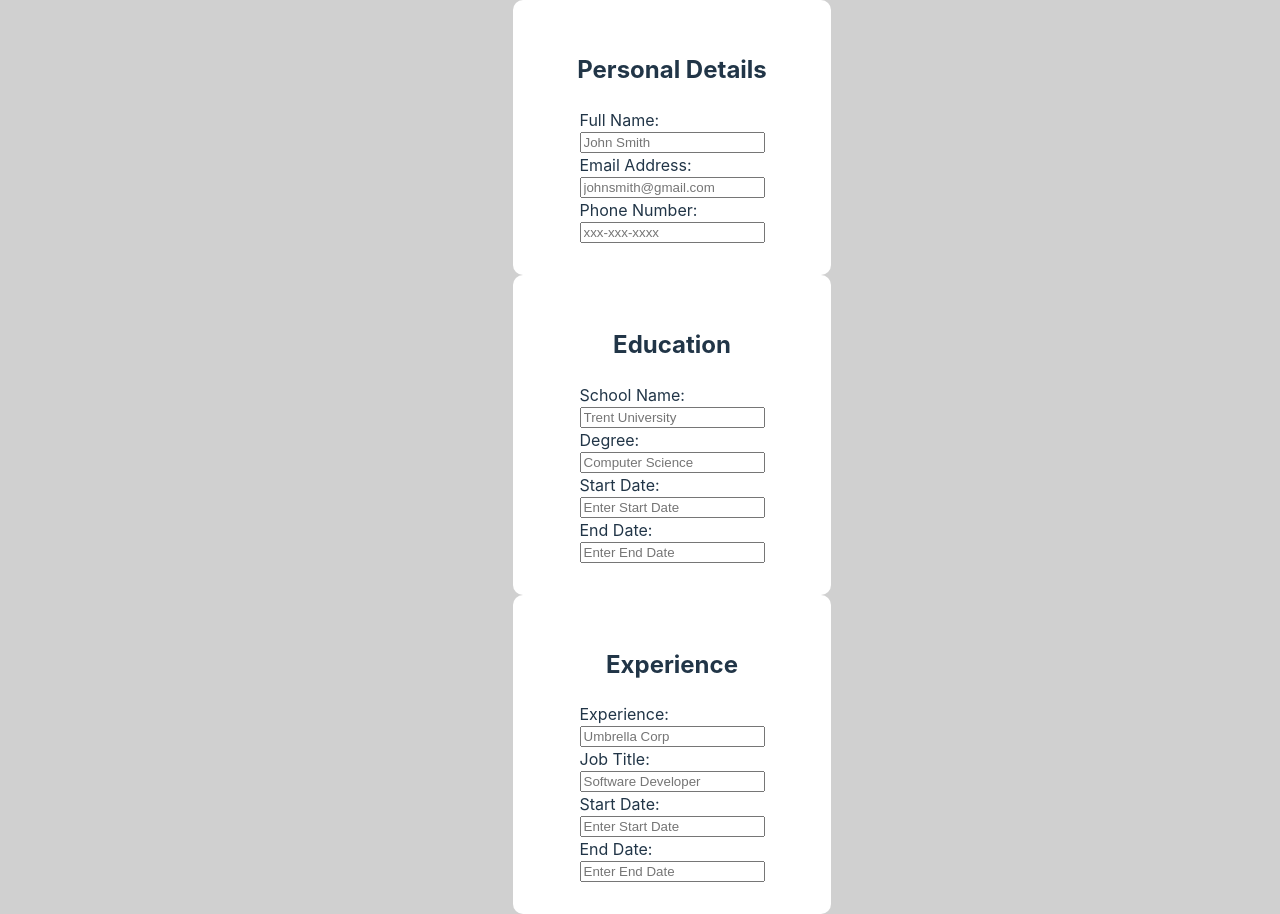
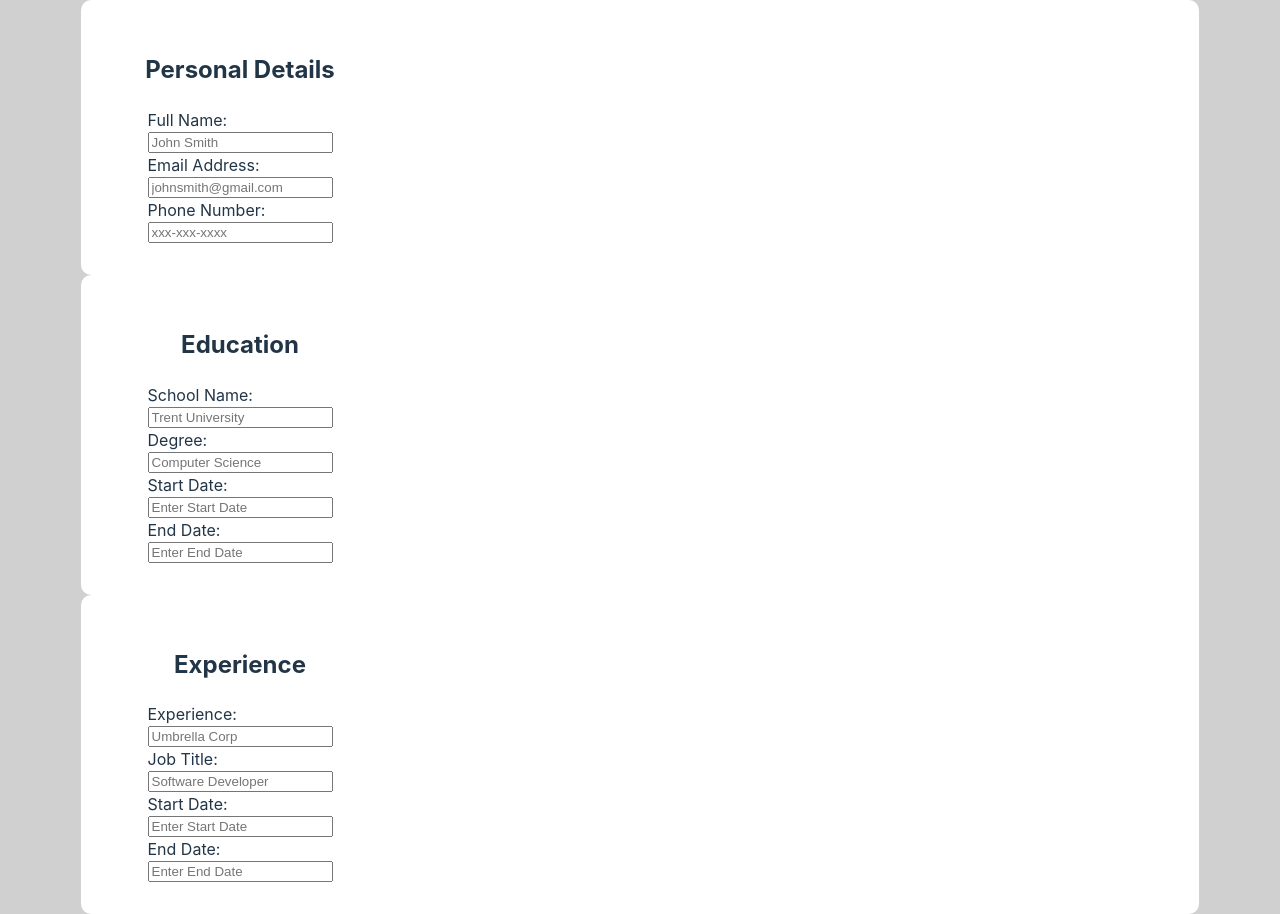
Before and after one commit to ReneSzz/my-first-react-app, a React (Vite) app in the folder my-first-react-app/: page / in a window 1280 px wide. Built offline with nearby package versions, Linux system fonts and the light colour scheme.

Commit message:
Resume sections larger starting base layout

```diff
--- a/my-first-react-app/src/App.jsx
+++ b/my-first-react-app/src/App.jsx
@@ -5,7 +5,7 @@ import './App.css'
 import Person from './components/personDetails'
 import Education from './components/education'
 import Experience from './components/experience'
-
+import Resume from './components/resume'
 
 
 
@@ -16,10 +16,14 @@ function App() {
 
   return (
     <>
-
+    <div id='wrapper'>
+   <div id="inputSections">
     <Person> </Person>
     <Education></Education>
     <Experience></Experience>
+    </div>
+    <Resume></Resume>
+    </div>
     </>
   )
 }
--- a/my-first-react-app/src/components/resume.jsx
+++ b/my-first-react-app/src/components/resume.jsx
@@ -1,7 +1,16 @@
-import { useState } from 'react'
-import reactLogo from './assets/react.svg'
-import viteLogo from '/vite.svg'
-import './App.css'
-import Person from './components/personDetails'
-import Education from './components/education'
-import Experience from './components/experience'
+
+
+function Resume() {
+
+    return (
+      <>
+
+      <div id='resume'>
+
+
+      </div>
+      </>
+    )
+  }
+
+  export default Resume
--- a/my-first-react-app/src/index.css
+++ b/my-first-react-app/src/index.css
@@ -89,6 +89,20 @@ button:focus-visible {
   justify-content: space-between;
 }
 
+
+#resume {
+  background-color: white;
+  border-radius: 10px;
+  width: 800px;
+  height: 850px;
+  padding: 2rem;
+  display: flex;
+  flex-direction: column;
+  align-items: center;
+  justify-content: space-between;
+}
+
+
 .inputGroup{
   display: flex;
   flex-direction: column;
@@ -97,3 +111,8 @@ button:focus-visible {
 .inputGroup > label{
  text-align: left;
 }
+
+#wrapper {
+  display: flex;
+  flex-direction: row;
+}
```
